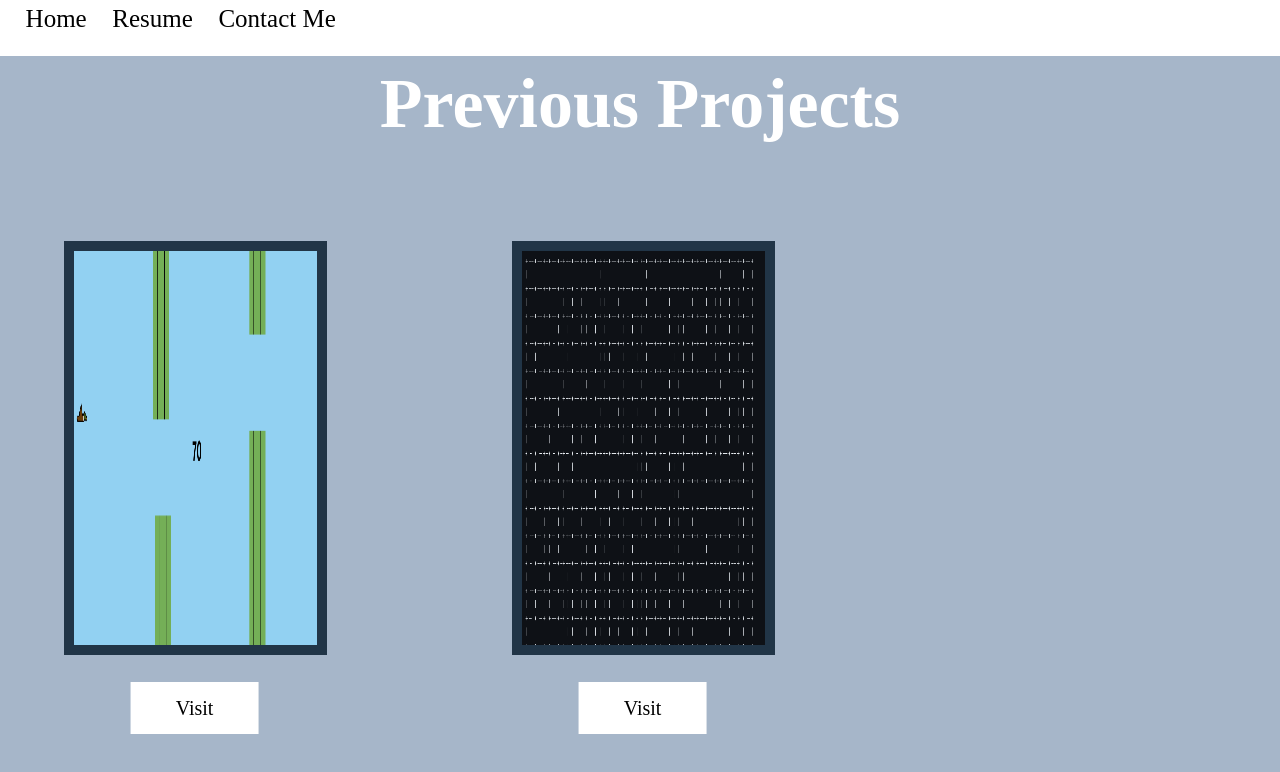
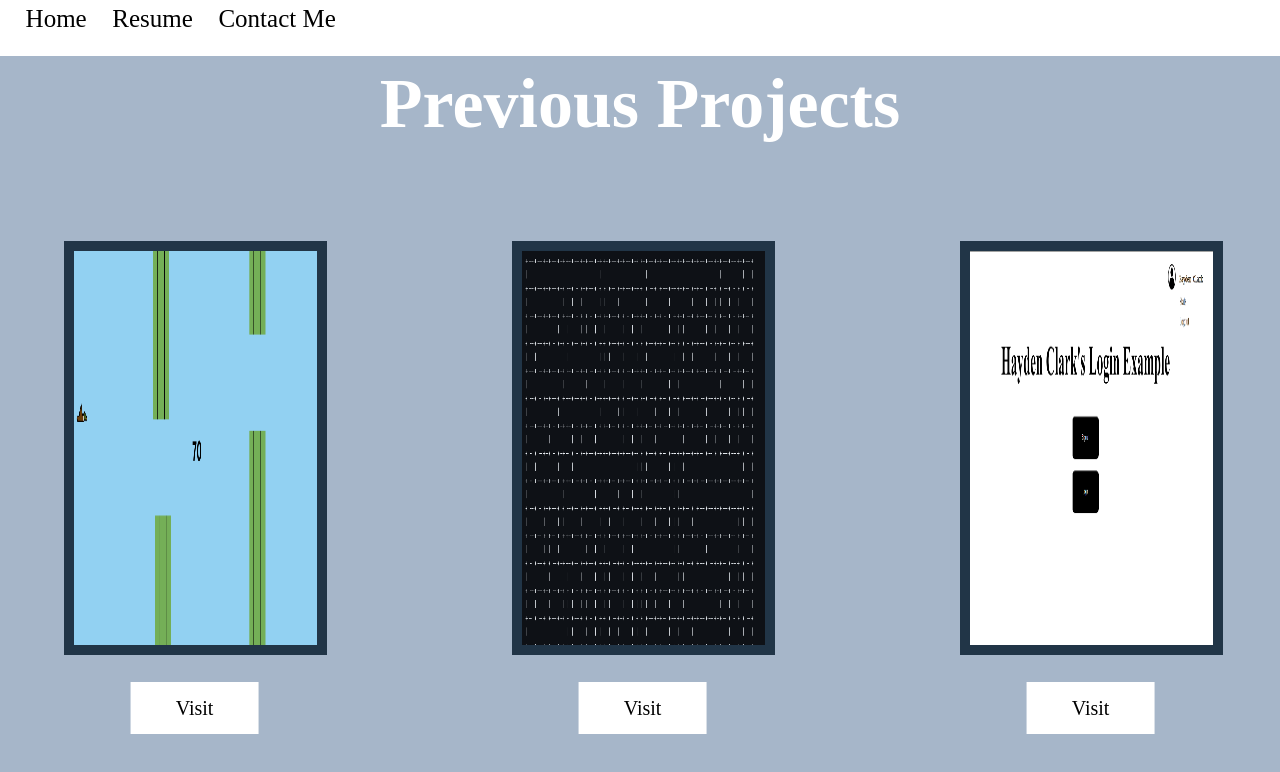
Before and after one commit to HaydenClark1/Portfolio, a React (Vite) app: page /projects in a window 1280 px wide. Shown: the top 772 px of the page. Built offline with nearby package versions, Linux system fonts and the light colour scheme; a web font is replaced by a local one.

Commit message:
added login

```diff
--- a/package.json
+++ b/package.json
@@ -13,7 +13,7 @@
     "portfolio": "file:",
     "react": "^18.2.0",
     "react-dom": "^18.2.0",
-    "react-router-dom": "^6.21.1"
+    "react-router-dom": "^6.26.2"
   },
   "devDependencies": {
     "@types/react": "^18.2.43",
--- a/src/components/Projects/Projects.tsx
+++ b/src/components/Projects/Projects.tsx
@@ -3,6 +3,7 @@ import '../../style/projects.css';
 import '../../style/link.css';
 import Maze from '../../images/maze.png'
 import FlappyDuck from '../../images/Flapy-Duck-Screenshot.png';
+import Login from '../../images/login-picture.png';
 
 function Projects(){
     const navigate = useNavigate();
@@ -21,6 +22,9 @@ function Projects(){
     const visitMaze = () =>{
         window.open('https://github.com/HaydenClark1/Maze');
     }
+    const visitLogin = () =>{
+        window.open('https://loginsub.netlify.app');
+    }
     return(
         <>
         <div className="project-container">
@@ -33,6 +37,10 @@ function Projects(){
                     <img className="maze-picture" src={Maze} alt="maze-picture" />
                     <button className="maze-button" onClick={visitMaze}>Visit</button>
                 </div>
+                <div className="login-container">
+                    <img className = "login-picture" src= {Login} alt="Login Picture" />
+                    <button className="login-button" onClick={visitLogin}>Visit</button>
+                </div>
             </div>
             <div className="link-container">
                 <Link className='home-button' to="/" onClick={goHome}>Home</Link>
--- a/src/style/projects.css
+++ b/src/style/projects.css
@@ -31,8 +31,19 @@ body {
     z-index: 2;
 }
 
+.login-container {
+    position: absolute;
+    top: 20vh;
+    height: 70%;
+    width: 20%;
+    right: 5%;
+    z-index: 2;
+}
+
+
 .flappy-duck-picture,
-.maze-picture {
+.maze-picture,
+.login-picture {
     position: absolute;
     bottom: 15%;
     width: 95%;
@@ -43,7 +54,8 @@ body {
 }
 
 .flappy-duck-button,
-.maze-button {
+.maze-button,
+.login-button {
     position: absolute;
     width: 50%;
     height: 10%;
@@ -59,7 +71,8 @@ body {
     z-index: 3;
 }
 .flappy-duck-button:hover,
-.maze-button:hover{
+.maze-button:hover,
+.login-button:hover{
     background-color: rgb(50, 48, 48);
     color: white;
     border-color: black;
```
Also changed, not shown: src/images/login-picture.png (added), 1 other file (tests, documents, lock files or other folders).
